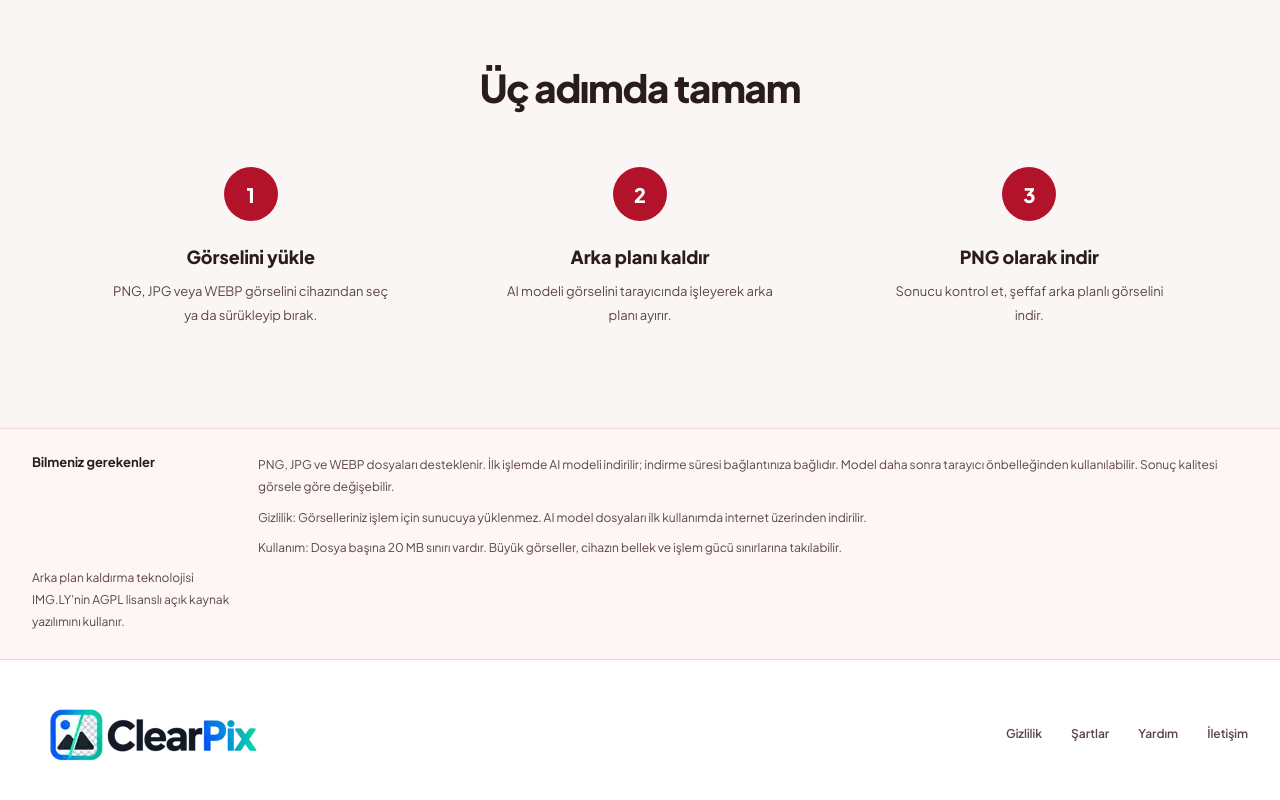
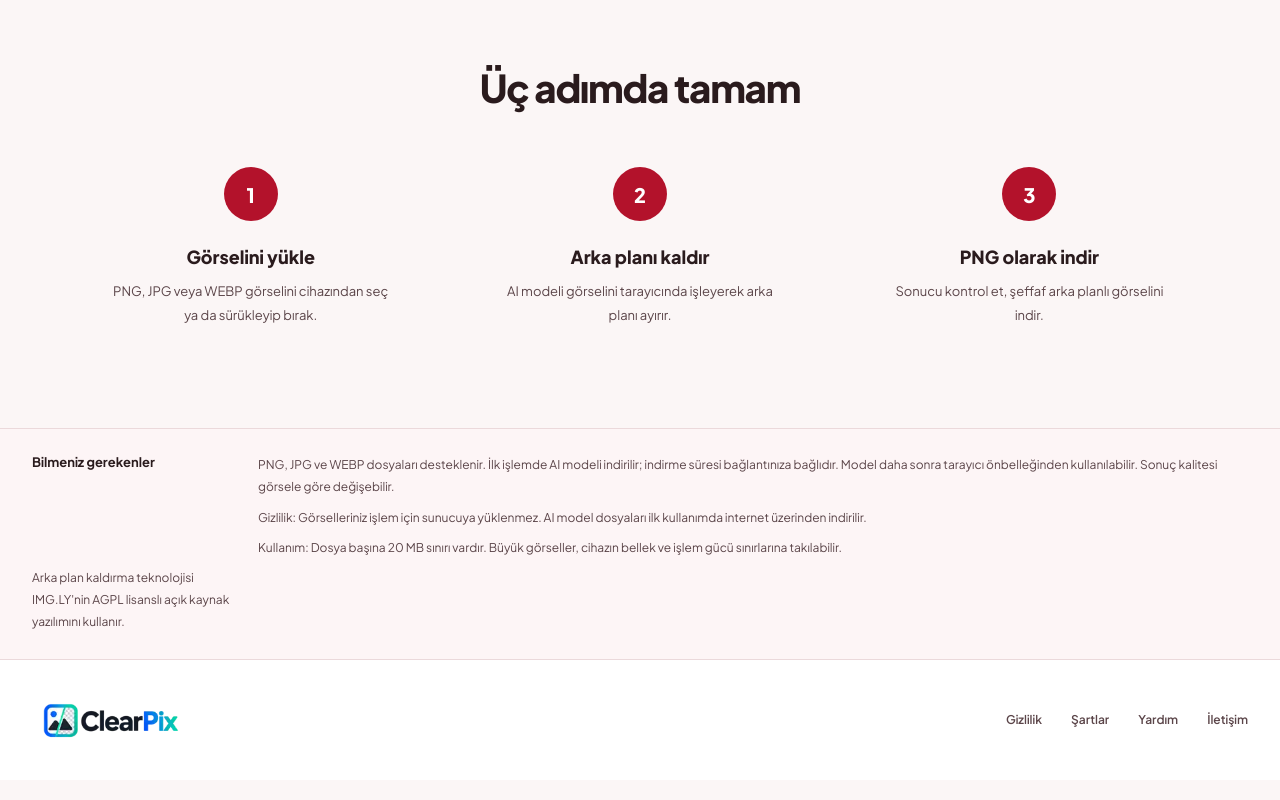
Before and after one commit to shymok-nt/Convertrio, a React (Vite) app: page / in a window 1280 px wide. Shown: the part 720-1520 px from the top of the page. Built offline with nearby package versions, Linux system fonts and the light colour scheme.

Commit message:
brand: use full ClearPix artwork (src/styles.css)

```diff
--- a/src/styles.css
+++ b/src/styles.css
@@ -150,3 +150,9 @@ a{color:inherit;text-decoration:none}
 
 /* ClearPix brand asset uses its original aspect ratio. */
 .brand-image{object-fit:contain;display:block}
+
+/* Use the supplied full ClearPix logo artwork, not separate icon and text. */
+.brand{display:inline-flex;align-items:center;flex-shrink:0;gap:0}
+.brand-wordmark{display:block;width:190px;height:auto;max-height:58px;object-fit:contain;object-position:left center}
+.brand-footer .brand-wordmark{width:171px;max-height:52px}
+@media(max-width:680px){.brand-wordmark{width:157px;max-height:50px}.brand-footer .brand-wordmark{width:160px}}
```
